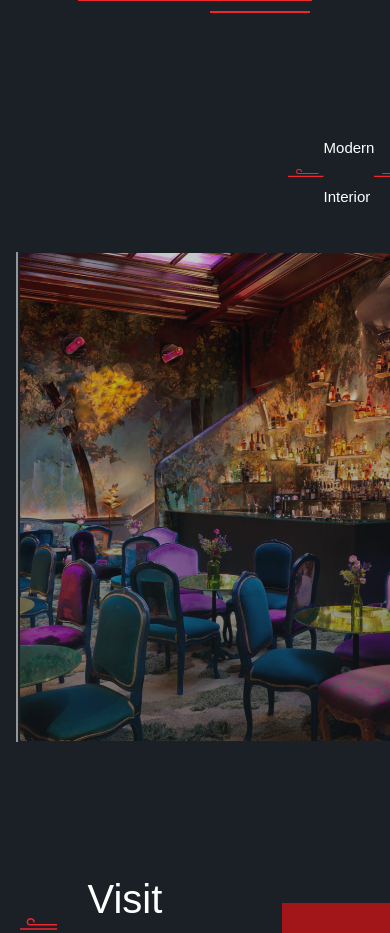
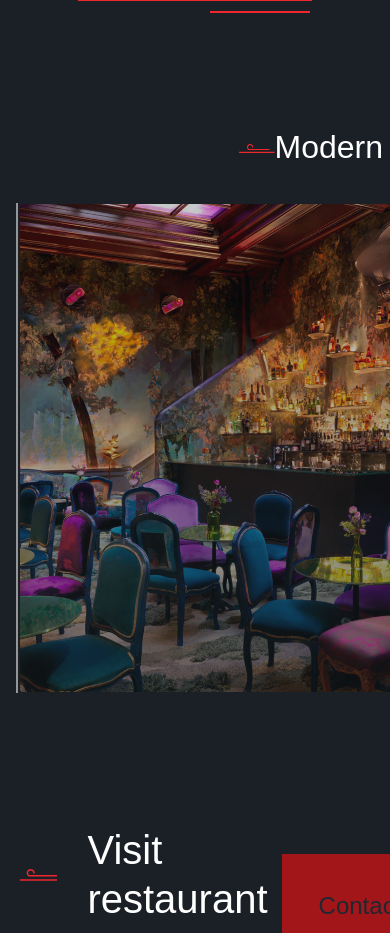
Before and after one commit to Seitkanov2004/new-project, a React (Create React App) app: page / in a window 390 px wide. Shown: the part 4589-5522 px from the top of the page. Built offline with nearby package versions, Linux system fonts and the light colour scheme; a web font is replaced by a local one.

Commit message:
I like modern

```diff
--- a/src/pages/home/ModernInterior/ModernInterior.scss
+++ b/src/pages/home/ModernInterior/ModernInterior.scss
@@ -71,47 +71,60 @@
 
 @media (max-width:1440px) {
   #modern .modern {
-    margin-right: 4.8%;
+    margin-right: -5.3%;
   }
 }
 @media (max-width:1200px) {
   #modern .modern {
-    margin-right: 5.8%;
+    margin-right: -5.2%;
   }
 }
 @media (max-width:1024px) {
   #modern .modern {
-    margin-right: -3.2%;
+    margin-right: -5.2%;
   }
 }
 @media (max-width:992px) {
   #modern .modern {
-    margin-right: -5.1%;
+    margin-right: -16.1%;
+  }
+  #modern .modern--text {
+
+    margin: 0 0 0 81px;
   }
 }
+
 @media (max-width:768px) {
   #modern .modern {
-    margin-right: -22.1%;
+    margin-right: -36.1%
   }
   #modern .modern--text {
-    margin: 0 0 0 89px;
+    margin: 0 0 0 117px;
+    width: 100%;
   }
 }
-@media (max-width:578px) {
+
+@media (max-width:576px) {
   #modern .modern {
-    margin-right: -47.1%;
+    margin-right: -64.1%;
   }
   #modern .modern--text {
     margin: 0 0 0 165px;
+    width: 100%;
+  }
+
+  #modern .modern--text__title {
+    font-size: 31px;
   }
 }
 @media (max-width:450px) {
   #modern .modern--text__title {
     margin: 0 0;
-    font-size:15px;
+    font-size:35px;
   }
   #modern .modern--text {
-    margin: 0 0 0 268px;
+    margin: 0 0 0 163px;
+    width: 100%;
   }
 
   #modern .modern--text__block--img {
@@ -123,32 +136,46 @@
     width: 36px;
   }
   #modern .modern {
-    margin-right: -77.1%;
+    margin-right: -96.1%;
   }
 }
 
 @media (max-width: 400px) {
   #modern .modern {
-  margin-right: -92.1%;
+    margin-right: -115.1%;
 }
   #modern .modern--text {
-    margin: 0 0 0 308px;
+    margin: 0 0 0 188px;
+
   }
-  #modern .line {
-    top: 239px;
+  #modern .modern--text__title {
+    font-size: 32px;
   }
 }
 
 @media (max-width: 375px){
   #modern .modern {
-    margin-right: -102.1%;
+    margin-right: -126.1%;
   }
+  #modern .modern--text {
+    margin: 0 0 0 190px;
+  }
+}
+@media (max-width: 350px){
+  #modern .modern {
+    margin-right: -138.1%;
+  }
+  #modern .modern--text {
+    margin: 0 0 0 195px;
+  }
+
 }
 @media (max-width: 320px){
   #modern .modern {
-    margin-right: -129.1%;
+    margin-right: -157.1%;
+
   }
   #modern .modern--text {
-    margin: 0 0 0 329px;
+    margin: 0 0 0 215px;
   }
 }
```
